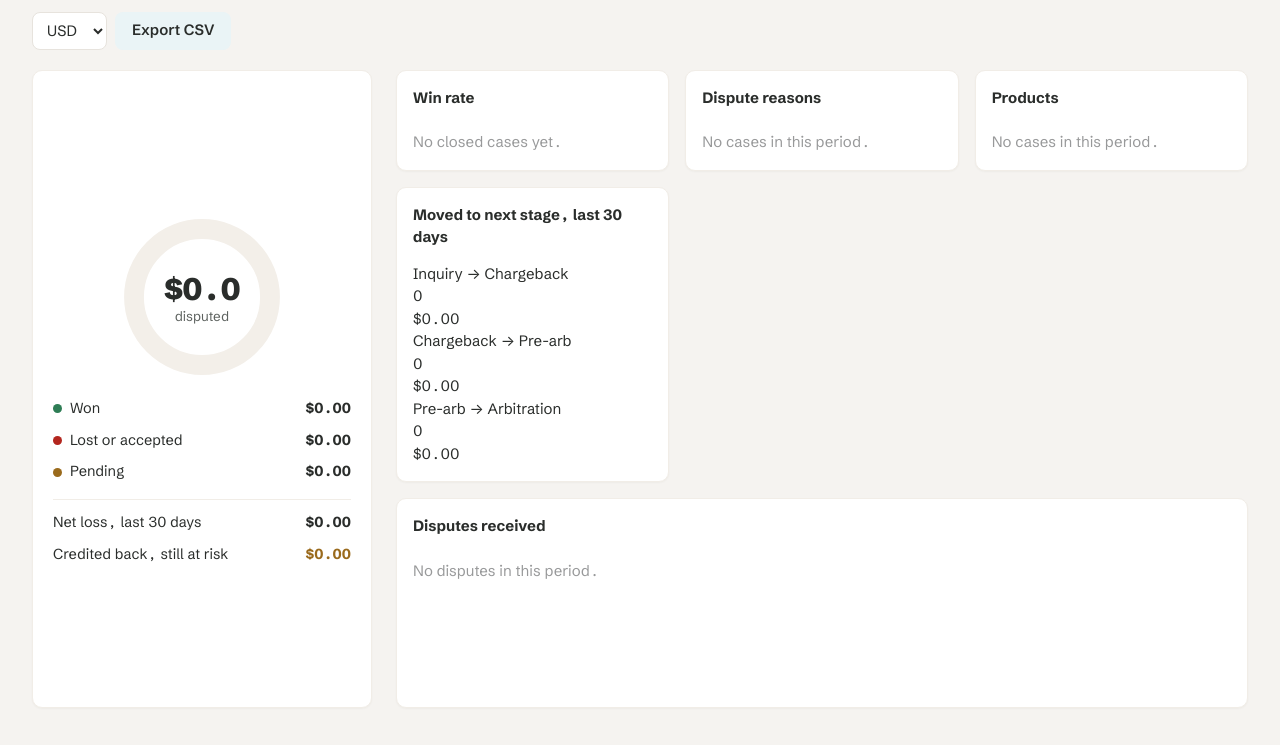
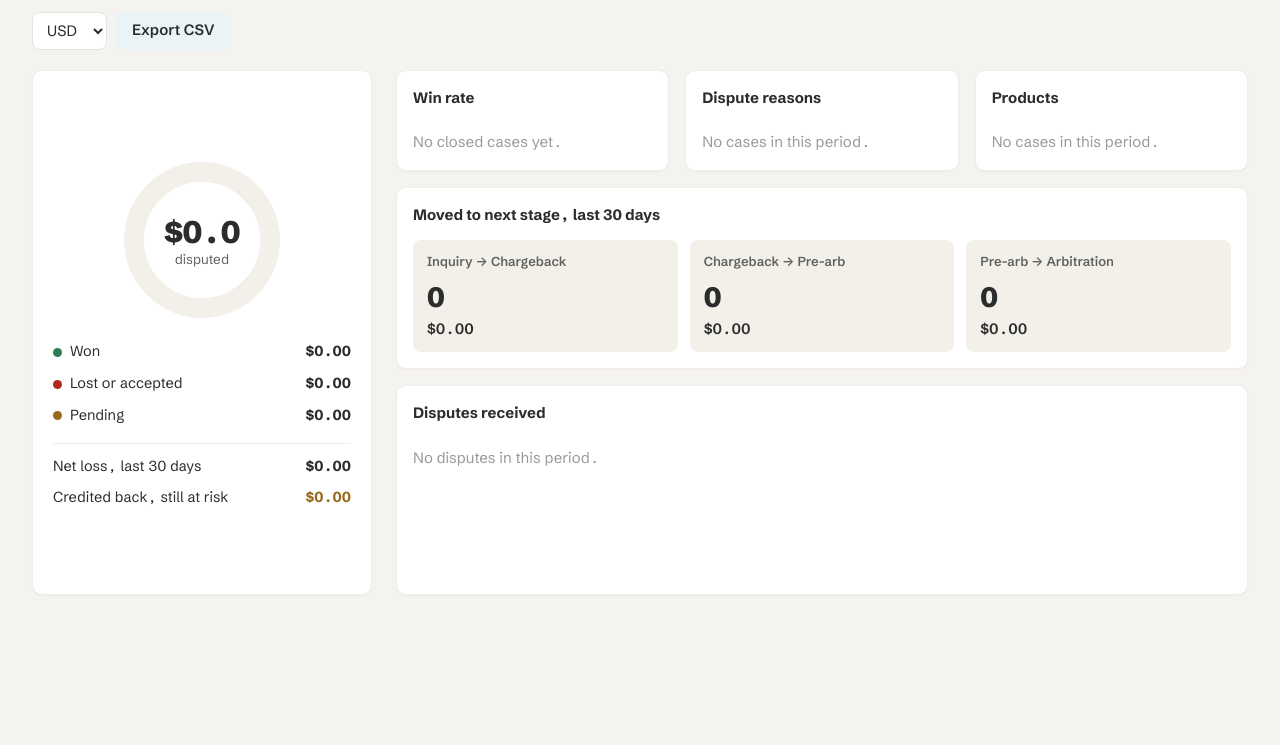
Before and after one commit to yegorbrooks/sstool, a plain HTML site: page public/index.html in a window 1280 px wide. Both pictures are taken after a click on the tab "Stats". Shown: the part 79-824 px from the top of the page. After the commit the page ends 800 px from the top, so only its background shows below. Drawn offline with Linux system fonts and the light colour scheme; no server answers.

Commit message:
pushing the newest css

```diff
--- a/public/styles.css
+++ b/public/styles.css
@@ -355,6 +355,15 @@ label.f .invalid { border-color: var(--loss); box-shadow: 0 0 0 1px var(--loss);
 .tool { max-width: 880px; }
 .tool h3 { margin: 0 0 16px; font-size: 17px; font-weight: 700; }
 .tool #t_body { min-height: 320px; line-height: 1.5; }
+/* stage moves */
+.movecard { grid-column: 1 / -1; }
+.moves { display: grid; grid-template-columns: repeat(3, minmax(0, 1fr)); gap: 12px; }
+.move { padding: 12px 14px; border-radius: 8px; background: var(--neutral-bg); }
+.mv-label { font-size: 13px; font-weight: 600; color: var(--ink-2); }
+.mv-n { font-size: 28px; font-weight: 800; letter-spacing: -0.02em; margin-top: 4px; }
+.mv-amt { font-weight: 600; }
+.mv-rate { font-size: 12.5px; margin-top: 4px; }
+@media (max-width: 700px) { .moves { grid-template-columns: 1fr; } }
 
 /* ---------- 11. responsive ---------- */
 @media (min-width: 1750px) {
```
